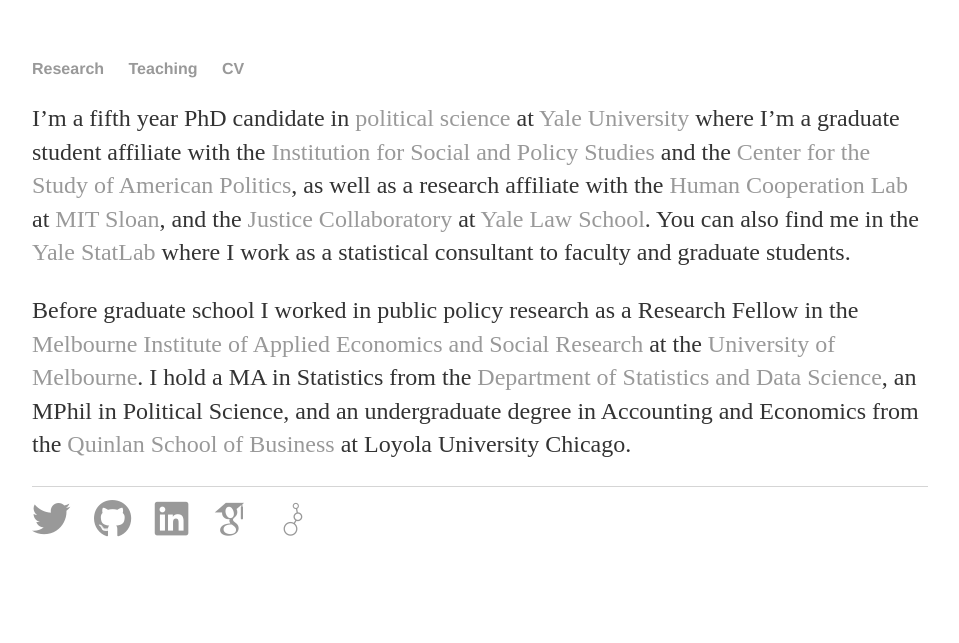
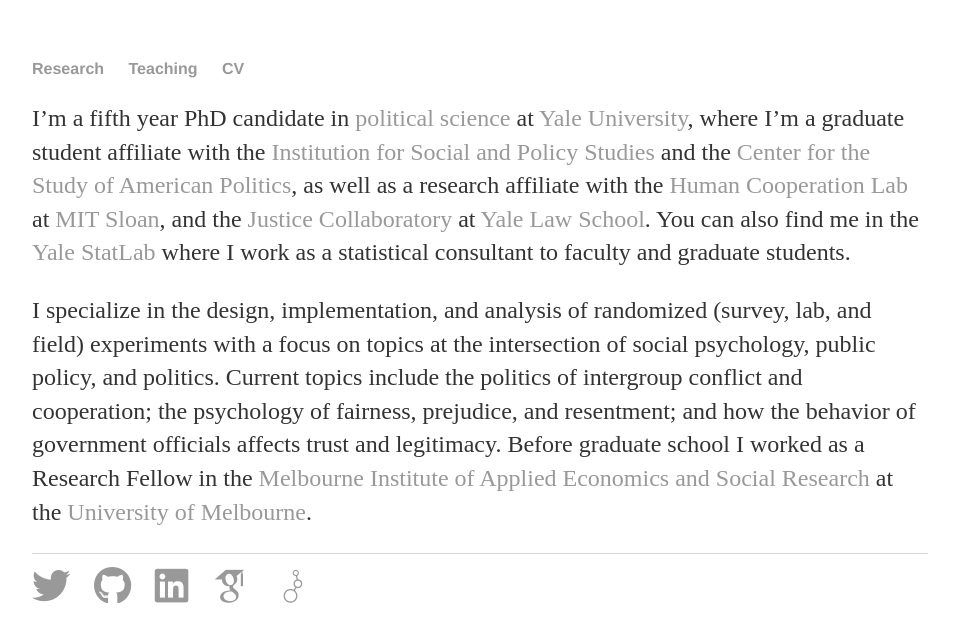
Before and after one commit to kylepeyton/kylepeyton.github.io, a Jekyll site: the page built from index.markdown, in a window 1280 px wide. Shown: the top 643 px of the page, without its empty margins (160-1119 px from the left). Built offline with Jekyll 4.4.1, drawn with Linux system fonts in a browser that asks for light colours; nearby versions of some CDN libraries; some web fonts are replaced.

Commit message:
Update index.markdown

```diff
--- a/index.markdown
+++ b/index.markdown
@@ -3,6 +3,6 @@
 title: "Home"
 ---
 
-I'm a fifth year PhD candidate in [political science](https://politicalscience.yale.edu/) at [Yale University](https://www.yale.edu/) where I'm a graduate student affiliate with the [Institution for Social and Policy Studies](https://isps.yale.edu/) and the [Center for the Study of American Politics](https://csap.yale.edu/), as well as a research affiliate with the [Human Cooperation Lab](http://davidrand-cooperation.com/lab/) at [MIT Sloan](https://mitsloan.mit.edu/), and the [Justice Collaboratory](https://law.yale.edu/justice-collaboratory) at [Yale Law School](https://law.yale.edu/). You can also find me in the [Yale StatLab](http://statlab.stat.yale.edu/) where I work as a statistical consultant to faculty and graduate students.
+I'm a fifth year PhD candidate in [political science](https://politicalscience.yale.edu/) at [Yale University](https://www.yale.edu/), where I'm a graduate student affiliate with the [Institution for Social and Policy Studies](https://isps.yale.edu/) and the [Center for the Study of American Politics](https://csap.yale.edu/), as well as a research affiliate with the [Human Cooperation Lab](http://davidrand-cooperation.com/lab/) at [MIT Sloan](https://mitsloan.mit.edu/), and the [Justice Collaboratory](https://law.yale.edu/justice-collaboratory) at [Yale Law School](https://law.yale.edu/). You can also find me in the [Yale StatLab](http://statlab.stat.yale.edu/) where I work as a statistical consultant to faculty and graduate students.
 
-Before graduate school I worked in public policy research as a Research Fellow in the [Melbourne Institute of Applied Economics and Social Research](http://melbourneinstitute.unimelb.edu.au/) at the [University of Melbourne](http://www.unimelb.edu.au/). I hold a MA in Statistics from the [Department of Statistics and Data Science](http://statistics.yale.edu/), an MPhil in Political Science, and an undergraduate degree in Accounting and Economics from the [Quinlan School of Business](https://www.luc.edu/quinlan/index.shtml) at Loyola University Chicago.
+I specialize in the design, implementation, and analysis of randomized (survey, lab, and field) experiments with a focus on topics at the intersection of social psychology, public policy, and politics. Current topics include the politics of intergroup conflict and cooperation; the psychology of fairness, prejudice, and resentment; and how the behavior of government officials affects trust and legitimacy. Before graduate school I worked as a Research Fellow in the [Melbourne Institute of Applied Economics and Social Research](http://melbourneinstitute.unimelb.edu.au/) at the [University of Melbourne](http://www.unimelb.edu.au/).
```
